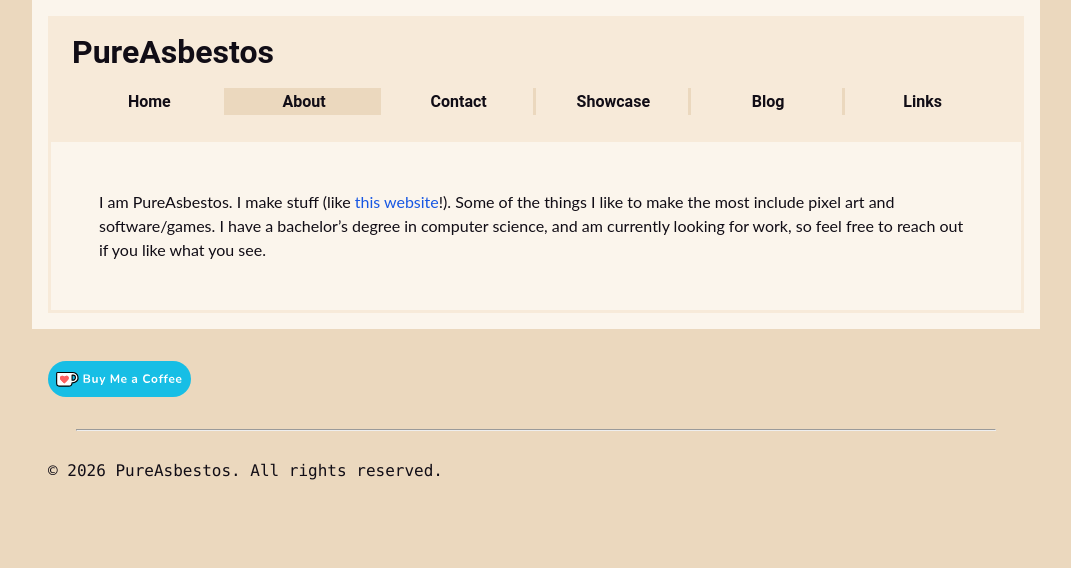
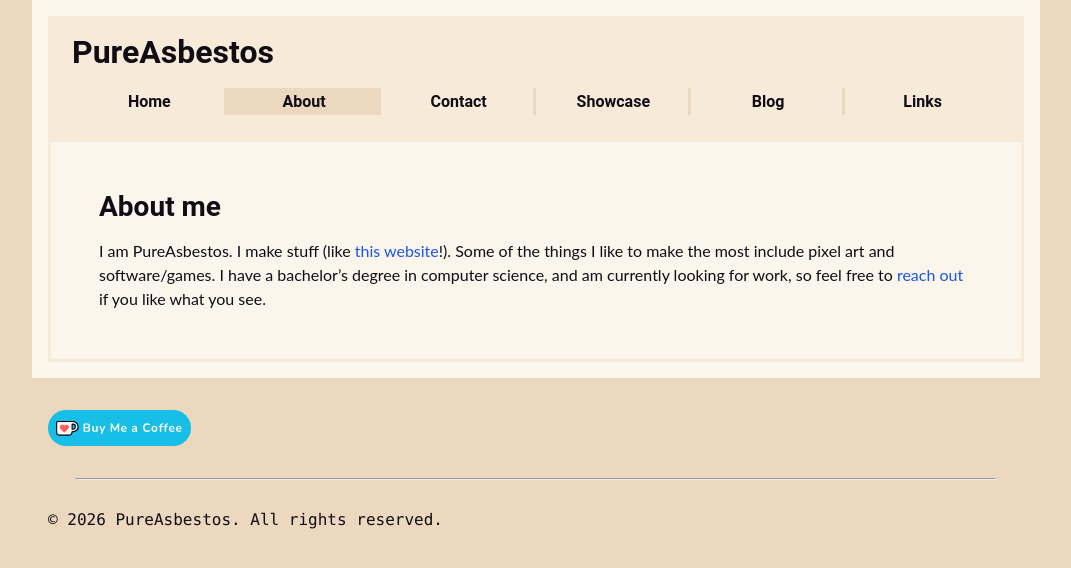
Before and after one commit to PureAsbestos/pureasbestos.github.io, a Jekyll site: the page built from about.md, in a window 1280 px wide. Shown: the top 568 px of the page, without its empty margins (104-1175 px from the left). Built offline with Jekyll 4.4.1, drawn with Linux system fonts in a browser that asks for light colours.

Commit message:
Improve about page

```diff
--- a/about.md
+++ b/about.md
@@ -1,5 +1,6 @@
 ---
 title: About
 ---
+# About me
 
-I am PureAsbestos. I make stuff (like [this website](https://github.com/PureAsbestos/pureasbestos.github.io)!). Some of the things I like to make the most include pixel art and software/games. I have a bachelor's degree in computer science, and am currently looking for work, so feel free to reach out if you like what you see.
+I am PureAsbestos. I make stuff (like [this website](https://github.com/PureAsbestos/pureasbestos.github.io)!). Some of the things I like to make the most include pixel art and software/games. I have a bachelor's degree in computer science, and am currently looking for work, so feel free to [reach out](/contact) if you like what you see.
```
